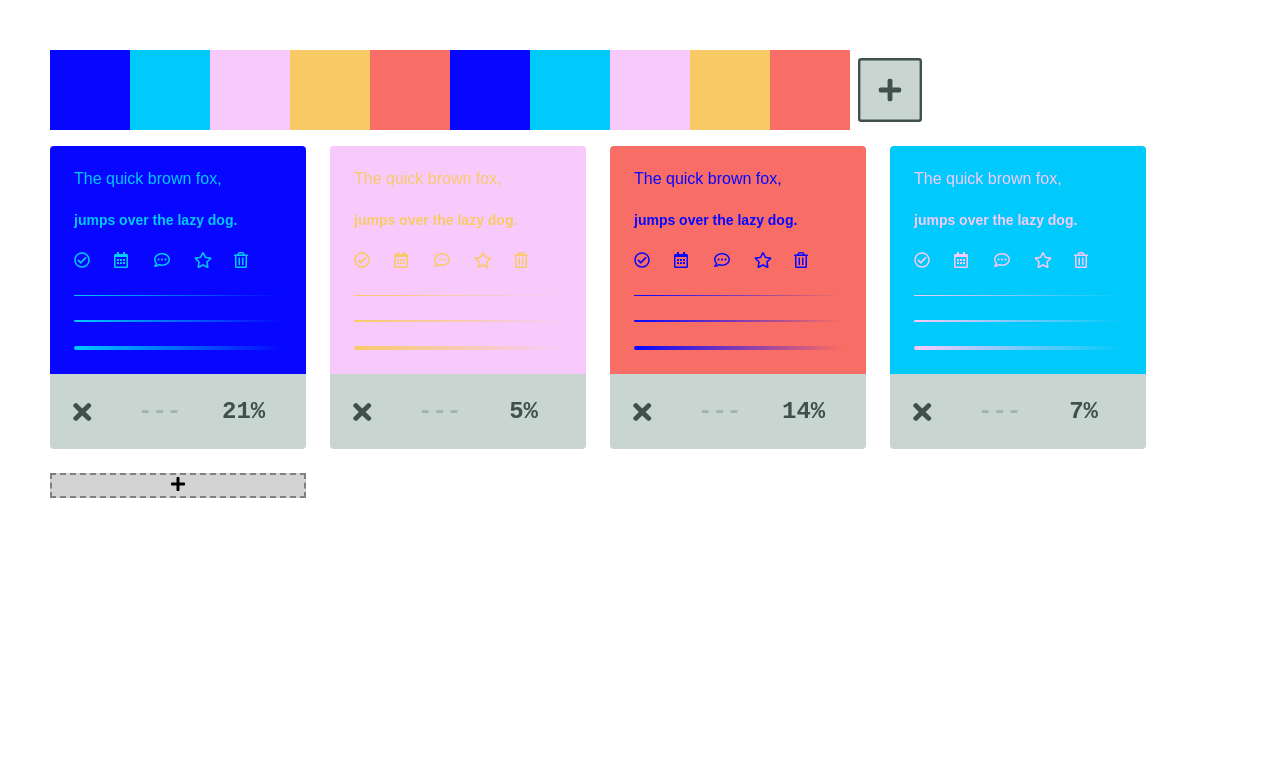
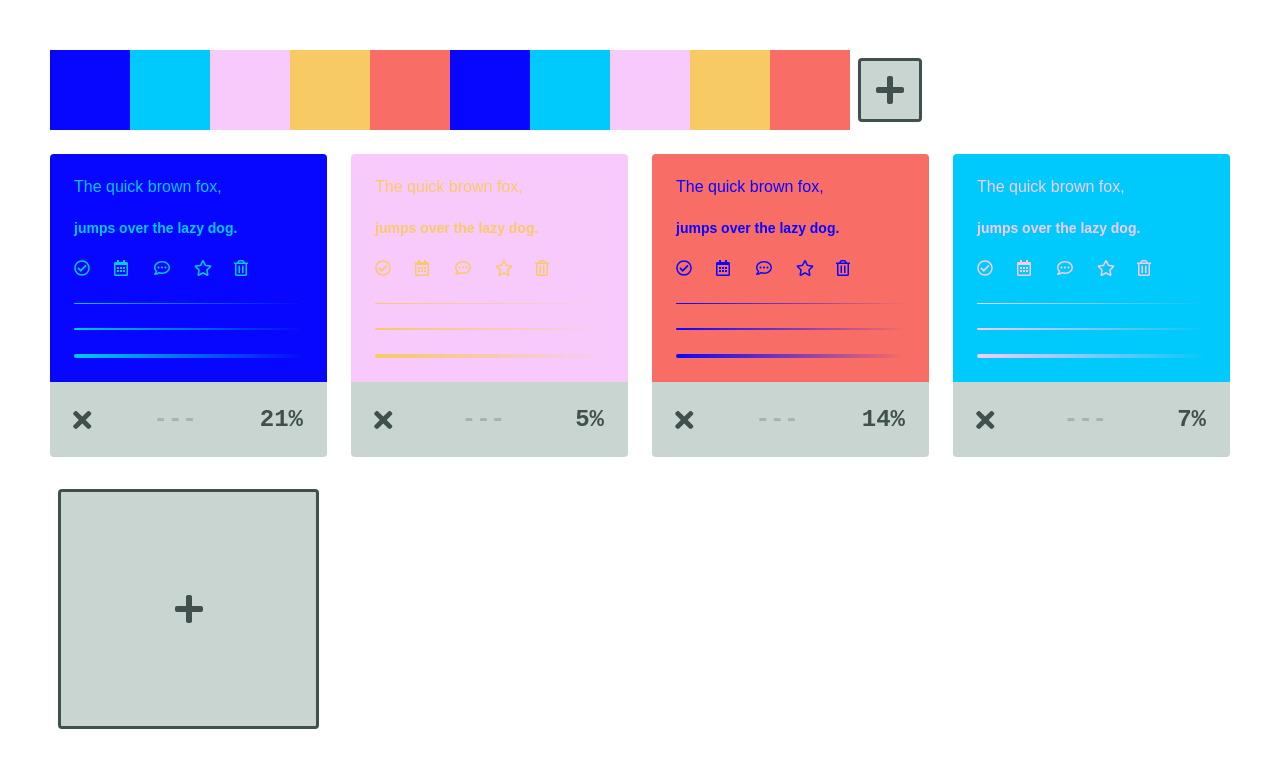
Before and after one commit to devonChurch/avocado, a React (Create React App) app: page / in a window 1280 px wide. Shown: the top 768 px of the page. Built offline with nearby package versions, Linux system fonts and the light colour scheme.

Commit message:
feat: 🎸 add luminance outline and append button

```diff
--- a/src/App.js
+++ b/src/App.js
@@ -2,12 +2,11 @@ import "normalize.css";
 import "drag-drop-touch";
 import React, { useCallback, useMemo, useState } from "react";
 import { TransitionGroup, CSSTransition } from "react-transition-group";
-import debounce from "lodash.debounce";
 import nanoid from "nanoid";
 import { createGlobalStyle } from "styled-components";
 import { Swatches, UserSwatch, AppendSwatch } from "./Swatch";
-import { Compositions, UserComposition, AddComposition } from "./Composition";
-import { SWATCH_WIDTH, BLACK, SPACE_500 } from "./utils";
+import { Compositions, UserComposition, AppendComposition } from "./Composition";
+import { SWATCH_WIDTH, BLACK, SPACE_600 } from "./utils";
 
 const GlobalStyle = createGlobalStyle`
   html {
@@ -24,11 +23,12 @@ const GlobalStyle = createGlobalStyle`
 
   #root {
     display: grid;
-    grid-gap: ${SPACE_500}px;
+    grid-gap: ${SPACE_600}px;
   }
 `;
 
 const createSwatchKey = () => nanoid();
+const createCompositionKey = createSwatchKey;
 const createIndexComparison = idOne => ([idTwo]) => idOne === idTwo;
 const findSwatchIndexFromId = (swatches, id) => swatches.findIndex(createIndexComparison(id));
 const createReorderTransform = (x = 0, y = 0) => `transform: translate(${x}%, ${y}%);`;
@@ -100,8 +100,7 @@ const App = () => {
   };
 
   const updateUserSwatch = useCallback(
-    // (id, hex) => setSwatches(new Map([...swatches, [id, hex]])),
-    debounce((id, hex) => setSwatches(new Map([...swatches, [id, hex]])), 100),
+    (id, hex) => setSwatches(new Map([...swatches, [id, hex]])),
     [swatches]
   );
 
@@ -164,6 +163,12 @@ const App = () => {
       ["4", { baseId: "7", contentId: "8" }]
     ])
   );
+
+  const addNewComposition = () => {
+    const [, hexes] = [...compositions].pop() || [];
+    setCompositions(new Map([...compositions, [createCompositionKey(), hexes]]));
+  };
+
   return (
     <>
       <GlobalStyle />
@@ -205,7 +210,7 @@ const App = () => {
             />
           );
         })}
-        <AddComposition handleAdd={addNewSwatch} />
+        <AppendComposition handleClick={addNewComposition} />
       </Compositions>
     </>
   );
--- a/src/Composition.js
+++ b/src/Composition.js
@@ -1,7 +1,6 @@
 import React, { memo, useEffect, useRef } from "react";
-import styled from "styled-components";
+import styled, { css } from "styled-components";
 import tinyColor from "tinycolor2";
-import throttle from "lodash.throttle";
 import { FontAwesomeIcon } from "@fortawesome/react-fontawesome";
 import { faPlus, faCheck, faTimes } from "@fortawesome/free-solid-svg-icons";
 import {
@@ -12,26 +11,36 @@ import {
   faTrashAlt
 } from "@fortawesome/free-regular-svg-icons";
 import {
+  BLACK,
   GRAY_300,
   GRAY_900,
   COMP_WIDTH,
-  BORDER_RADUIS,
+  COMP_HEIGHT,
+  BORDER_RADIUS,
+  BORDER_WIDTH,
   SCALE_600,
   SPACE_600,
   SPACE_800,
-  resetList
+  SPEED_500,
+  SPEED_700,
+  LUMINANCE_SHADOW_500,
+  createSwatch,
+  checkHasLowLuminance,
+  resetList,
+  positionAbsolute
 } from "./utils";
+import { AppendSwatch } from "./Swatch";
 
 const CompList = styled.ul`
   ${resetList}
   display: grid;
   grid-gap: ${SPACE_600}px;
-  grid-template-columns: repeat(auto-fill, ${COMP_WIDTH}px);
-  /* grid-template-rows: repeat(auto-fill, 300px); */
+  grid-template-columns: repeat(auto-fit, minmax(${COMP_WIDTH}px, auto));
+  /* grid-template-rows: repeat(auto-fill, minmax(${COMP_HEIGHT}px, auto)); */
 
   > * {
-    /* height: 100px; */
-    width: ${COMP_WIDTH}px;
+    min-height: ${COMP_HEIGHT}px;
+    min-width: ${COMP_WIDTH}px;
   }
 `;
 
@@ -52,12 +61,11 @@ const DividerList = styled.ul`
 
 const ResultList = styled.ul`
   ${resetList}
-  display: grid;
-  border-radius: 0 0 ${BORDER_RADUIS}px ${BORDER_RADUIS}px;
-  grid-gap: ${SPACE_600}px;
-  grid-template-columns: ${SPACE_800}px repeat(2, auto);
+  display: flex;
+  border-radius: 0 0 ${BORDER_RADIUS}px ${BORDER_RADIUS}px;
   background: ${GRAY_300};
   color: ${GRAY_900};
+  justify-content: space-between;
   padding: ${SPACE_600}px;
   font-family: monospace;
   font-size: 24px;
@@ -80,7 +88,7 @@ const UserItem = styled.li`
 `;
 
 const Examples = styled.div`
-  border-radius: ${BORDER_RADUIS}px ${BORDER_RADUIS}px 0 0;
+  border-radius: ${BORDER_RADIUS}px ${BORDER_RADIUS}px 0 0;
   display: grid;
   grid-template-columns: 1fr;
   grid-template-rows: auto;
@@ -88,11 +96,31 @@ const Examples = styled.div`
   background: ${({ baseHex }) => baseHex};
   color: ${({ contentHex }) => contentHex};
   padding: ${SPACE_600}px;
+  position: relative;
   font-family: sans-serif;
+  transition: background ${SPEED_700};
 
   > * {
     display: block;
   }
+
+  ${({ baseHex }) => {
+    /**
+     * Correspond with the <Swatch /> luminance aesthetic to differentiate VERY
+     * "light" colors from the application background.
+     */
+    if (checkHasLowLuminance(baseHex)) {
+      return css`
+        &:after {
+          ${positionAbsolute}
+          border-radius: ${BORDER_RADIUS}px ${BORDER_RADIUS}px 0 0;
+          box-shadow: ${LUMINANCE_SHADOW_500};
+          content: "";
+          display: block;
+        }
+      `;
+    }
+  }}
 `;
 
 const SmallText = styled.span`
@@ -106,21 +134,19 @@ const SmallText = styled.span`
   font-weight: ${({ isBold }) => (isBold ? "bold" : "initial")};
 `;
 
-const AddItem = styled.li``;
-
-const AddButton = styled.button`
-  appearance: none;
-  border: 2px dashed gray;
-  background: lightgray;
-  display: block;
-  width: 100%;
-  height: 100%;
-`;
+// const AddButton = styled.button`
+//   appearance: none;
+//   border: 2px dashed gray;
+//   background: lightgray;
+//   display: block;
+//   width: 100%;
+//   height: 100%;
+// `;
 
 const AddDropZone = styled.div``;
 
 const Divider = styled.div`
-  border-radius: ${BORDER_RADUIS}px;
+  border-radius: ${BORDER_RADIUS}px;
   height: ${({ height }) => `${height}px`};
   background-image: linear-gradient(to right, currentColor, transparent);
 `;
@@ -216,12 +242,10 @@ export const UserComposition = memo(({ idComp, baseHex, contentHex }) => {
   );
 });
 
-export const AddComposition = memo(({ handleAdd }) => {
+export const AppendComposition = memo(props => {
   return (
-    <AddItem>
-      <AddButton onClick={handleAdd}>
-        <FontAwesomeIcon icon={faPlus} />
-      </AddButton>
-    </AddItem>
+    // <li>
+    <AppendSwatch {...props} />
+    // </li>
   );
 });
--- a/src/Swatch.js
+++ b/src/Swatch.js
@@ -1,35 +1,34 @@
 import React, { memo, useState, useEffect, useRef, useCallback } from "react";
 import styled, { css } from "styled-components";
-import throttle from "lodash.throttle";
 import debounce from "lodash.debounce";
-import tinyColor from "tinycolor2";
 import { FontAwesomeIcon } from "@fortawesome/react-fontawesome";
 import { faPlus, faArrowsAlt } from "@fortawesome/free-solid-svg-icons";
 import {
   SWATCH_WIDTH,
   BORDER_WIDTH,
-  BORDER_RADUIS,
+  BORDER_RADIUS,
   WHITE,
+  BLACK,
   GRAY_300,
   GRAY_500,
   GRAY_900,
-  SCALE_500,
   SPEED_500,
   SPEED_700,
   SCALE_300,
   SCALE_400,
+  SCALE_500,
+  SCALE_600,
+  SPACE_300,
+  SPACE_400,
+  SPACE_600,
+  LUMINANCE_SHADOW_500,
+  createSwatch,
   createFocusState,
   createFocusStateWithShadow,
-  resetList
+  checkHasLowLuminance,
+  resetList,
+  positionAbsolute
 } from "./utils";
-
-const positionAbsolute = css`
-  position: absolute;
-  top: 0;
-  left: 0;
-  width: 100%;
-  height: 100%;
-`;
 
 const SwatchList = styled.ul`
   ${resetList}
@@ -55,9 +54,29 @@ const UserItem = styled.div`
   ${({ hex, isUserDragging, isDragged, isAboutToDrag }) => {
     let styles = "";
 
+    /**
+     * If a swatch color the user has selected has VERY LOW luminance (white or
+     * close to white) then the swatch will blend into the application background
+     * (and effectively dissapear).
+     *
+     * In that regard, we add a slightly darker border around the color to
+     * differentiate it from the background (if it needs it).
+     */
+    if (checkHasLowLuminance(hex)) {
+      styles += `
+        &:after {
+          ${positionAbsolute}
+          box-shadow: ${LUMINANCE_SHADOW_500};
+          content: "";
+          display: block;
+          transition: opacity ${SPEED_500};
+        }
+      `;
+    }
+
     if (isDragged || isUserDragging || isAboutToDrag) {
       styles += `
-        border-radius: ${BORDER_RADUIS}px;
+        border-radius: ${BORDER_RADIUS}px;
       `;
     }
 
@@ -140,8 +159,12 @@ const DragHitBox = styled.li`
 
         ${UserItem} {
           box-shadow: ${({ hex }) => createFocusStateWithShadow(hex)};
-          border-radius: ${BORDER_RADUIS}px;
+          border-radius: ${BORDER_RADIUS}px;
           outline: 0;
+
+          &:after {
+            opacity: 0;
+          }
         }
       }
     `}
@@ -194,16 +217,20 @@ const ReorderTransformation = styled.div`
   }}
 `;
 
-const AddButton = styled.button`
+const AddItem = styled.li`
+  padding: ${SPACE_400}px;
+`;
+
+export const AddButton = styled.button`
   appearance: none;
   border: ${BORDER_WIDTH}px solid ${GRAY_900};
-  border-radius: ${BORDER_RADUIS}px;
+  border-radius: ${BORDER_RADIUS}px;
   color: ${GRAY_900};
   cursor: pointer;
   display: block;
   height: 100%;
   transition-duration: ${SPEED_500};
-  transition-property: box-shadow, background, transform;
+  transition-property: box-shadow, background, transform, width, height;
   width: 100%;
   outline: 0;
 
@@ -211,11 +238,14 @@ const AddButton = styled.button`
     isTargeted
       ? css`
           background: ${GRAY_500};
-          transform: scale(${SCALE_400});
+          /* transform: scale(${SCALE_600}); */
+          transform: translate(-${SPACE_300}px, -${SPACE_300}px);
+          width: calc(100% + ${SPACE_400}px);
+          height: calc(100% + ${SPACE_400}px);
         `
       : css`
           background: ${GRAY_300};
-          transform: scale(${SCALE_300});
+          /* transform: scale(${SCALE_300}); */
         `};
 
   &:focus,
@@ -339,7 +369,7 @@ export const UserSwatch = memo(
 export const AppendSwatch = memo(({ handleClick, handleDrop }) => {
   const [isTargeted, setIsTargeted] = useState(false);
   return (
-    <li>
+    <AddItem>
       <AddButton
         {...{ isTargeted }}
         onClick={handleClick}
@@ -366,6 +396,6 @@ export const AppendSwatch = memo(({ handleClick, handleDrop }) => {
       >
         <SwatchIcon icon={faPlus} size="2x" />
       </AddButton>
-    </li>
+    </AddItem>
   );
 });
--- a/src/utils.js
+++ b/src/utils.js
@@ -14,11 +14,12 @@ export const SWATCH_WIDTH = 80;
 export const BORDER_WIDTH = 3;
 export const FOCUS_WIDTH = 3;
 export const COMP_WIDTH = SPACE_500 * 16;
+export const COMP_HEIGHT = SPACE_500 * 16;
 
-export const BORDER_RADUIS = 4;
+export const BORDER_RADIUS = 4;
 
 export const WHITE = "#fff";
-export const BLACK = "#000000";
+export const BLACK = "#000";
 
 export const GRAY_100 = "#EAF0EE";
 export const GRAY_300 = "#c8d5d1";
@@ -34,14 +35,13 @@ export const SCALE_400 = 0.9;
 export const SCALE_500 = 1;
 export const SCALE_600 = 1.1;
 
-export const { 0: FOCUS_SHADOW_0, 500: FOCUS_SHADOW_500 } = (() => {
-  const swatch = createSwatch("#000");
+export const FOCUS_SHADOW_500 = `0 0 13px ${FOCUS_WIDTH}px ${createSwatch(BLACK).setAlpha(0.25)}`;
 
-  return {
-    0: `0 0 0 ${FOCUS_WIDTH}px ${swatch.setAlpha(0.15)}`,
-    500: `0 0 13px ${FOCUS_WIDTH}px ${swatch.setAlpha(0.25)}`
-  };
-})();
+export const LUMINANCE_SHADOW_500 = `inset 0 0 0 ${BORDER_WIDTH}px ${createSwatch(BLACK).setAlpha(
+  0.1
+)}`;
+
+export const checkHasLowLuminance = hex => createSwatch(hex).getLuminance() > 0.9;
 
 const createFocusColor = hex => {
   const swatch = createSwatch(hex);
@@ -61,3 +61,11 @@ export const resetList = css`
   margin: 0;
   padding: 0;
 `;
+
+export const positionAbsolute = css`
+  position: absolute;
+  top: 0;
+  left: 0;
+  width: 100%;
+  height: 100%;
+`;
```
